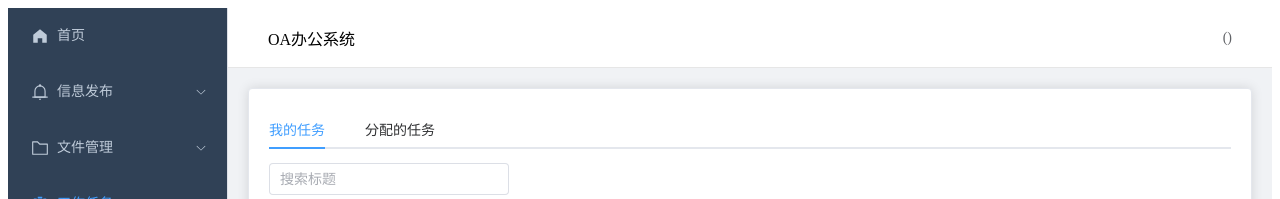
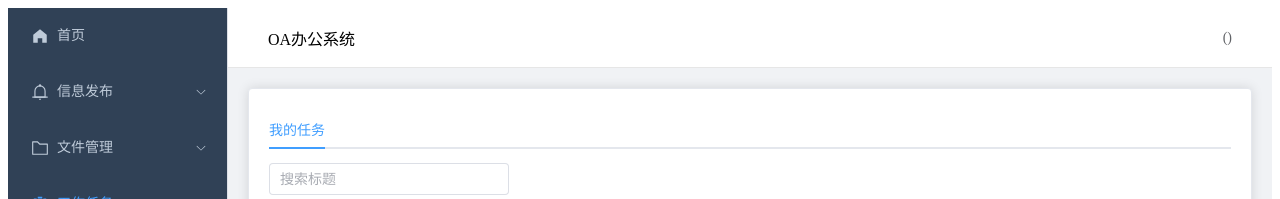
Before and after one commit to MengXiMoon/OA, a Vue app in the folder oa-web/: page /task in a window 1280 px wide. Shown: the top 199 px of the page. Built offline with nearby package versions, Linux system fonts and the light colour scheme; no server answers; sample sign-in values are in the browser's storage.

Commit message:
fix: 员工角色隐藏分配任务标签页

```diff
--- a/oa-web/src/views/task/TaskList.vue
+++ b/oa-web/src/views/task/TaskList.vue
@@ -3,7 +3,7 @@
     <el-card>
       <el-tabs v-model="activeTab" @tab-change="fetchData">
         <el-tab-pane label="我的任务" name="my" />
-        <el-tab-pane label="分配的任务" name="assigned" />
+        <el-tab-pane v-if="userStore.role==='admin' || userStore.role==='manager'" label="分配的任务" name="assigned" />
       </el-tabs>
       <div style="display:flex;justify-content:space-between;margin-bottom:16px">
         <div>
```
